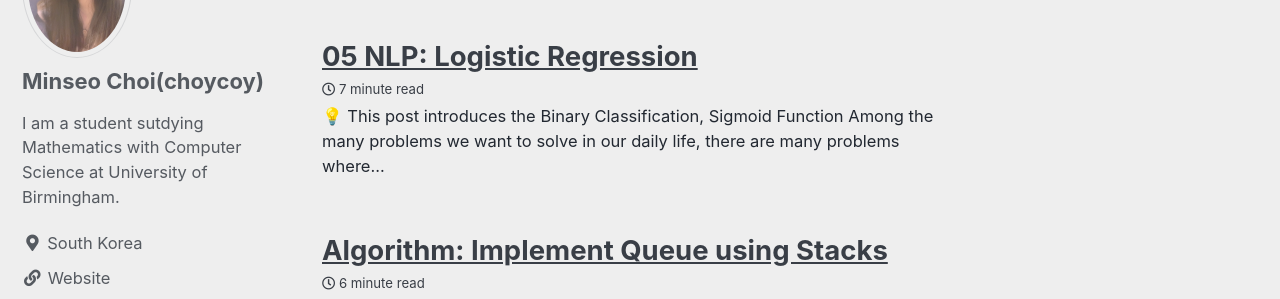
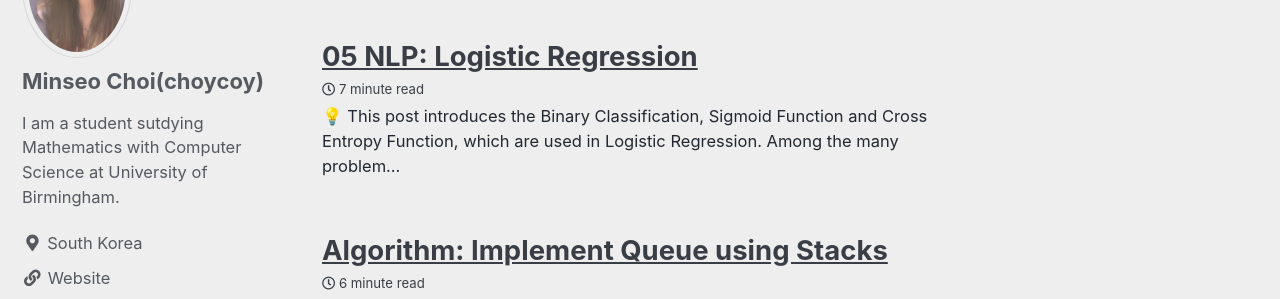
Before and after one commit to choycoy/choycoy.github.io, a Jekyll site: the page built from index.html, in a window 1280 px wide and 900 px high. Shown: the part 196-495 px from the top of the window. Built offline with Jekyll 4.4.1, drawn with Linux system fonts in a browser that asks for light colours; cached includes are drawn as plain includes; the list of posts is cut into pages by our own code.

Commit message:
Update 2022-12-21-05-nlp-logistic-regression.markdown

```diff
--- a/_posts/2022-12-21-05-nlp-logistic-regression.markdown
+++ b/_posts/2022-12-21-05-nlp-logistic-regression.markdown
@@ -7,7 +7,7 @@ tags:
   - Sigmoid Function
   - Cross Entropy
 ---
-💡 This post introduces the Binary Classification, Sigmoid Function
+💡 This post introduces the Binary Classification, Sigmoid Function and Cross Entropy Function, which are used in Logistic Regression.
 {: .notice--warning}
 
 Among the many problems we want to solve in our daily life, there are many problems where you have to chooses the correct answer from `two answers`. For example, you may take a test and wonder whether the test score is `pass` or `fail`, when you receive a certain mail, it is the problem of `classifying` it as `normal mail` or `spam mail`. **The problem of deciding between the two** is called `binary classification`. And a representative algorithm for solving this problem is **Logic Regression**.
```
